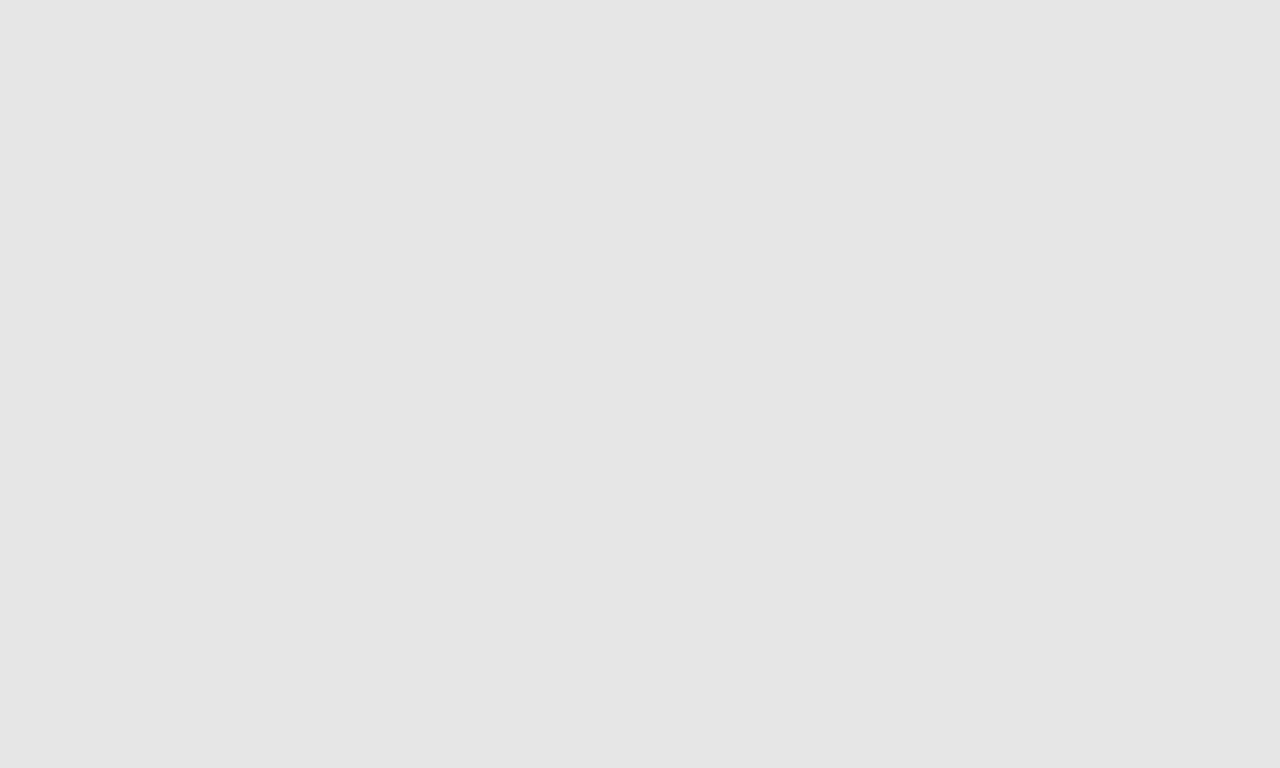
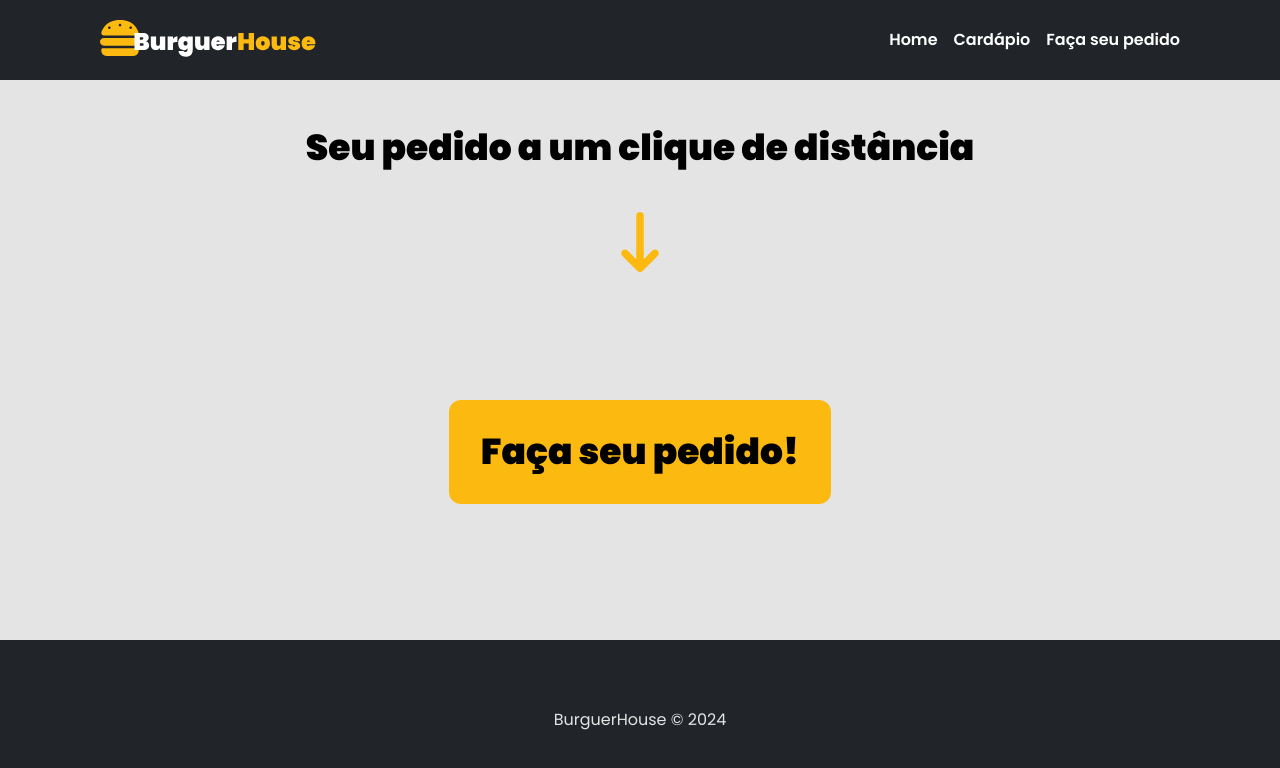
Before and after one commit to oMatheus-Farias/house-burguer-web, a React (Vite) app: page /order in a window 1280 px wide. Before the commit this address had no page. Shown: the top 768 px of the page. Built offline with nearby package versions, Linux system fonts and the light colour scheme.

Commit message:
feat: add Order Page

```diff
--- /dev/null
+++ b/src/pages/order-page/index.jsx
@@ -0,0 +1,46 @@
+import React, { useContext } from "react";
+import { ScreenSizeContext } from "../../contexts/screen-size-context";
+
+import HeaderMenuMobile from "../../components/header-menu-mobile";
+import HeaderMenuDesktop from "../../components/header-menu-desktop";
+import Footer from "../../components/footer";
+
+import { FaArrowDownLong } from "react-icons/fa6";
+
+const OrderPage = () => {
+  const { desktop } = useContext(ScreenSizeContext);
+
+  return (
+    <div className="flex flex-col min-h-screen relative">
+      {desktop !== null ? (
+        desktop ? (
+          <HeaderMenuDesktop />
+        ) : (
+          <HeaderMenuMobile />
+        )
+      ) : null}
+
+      <main className="flex-1 h-heightMinusHeader">
+        <div className="w-full flex flex-col items-center px-4">
+          <div className="flex flex-col items-center gap-11">
+            <h1 className="text-center mt-12 text-xl md:text-4xl font-black">
+              Seu pedido a um clique de distância
+            </h1>
+
+            <FaArrowDownLong size={60} color="#FCBA11" />
+          </div>
+
+          <button className="absolute top-[50%] bg-primary rounded-xl text-2xl sm:text-4xl font-black p-8 max-w-[90%] hover:scale-105 duration-150">
+            Faça seu pedido!
+          </button>
+        </div>
+      </main>
+
+      <div className="mt-10">
+        <Footer />
+      </div>
+    </div>
+  );
+};
+
+export default OrderPage;
--- a/src/routes/routes.tsx
+++ b/src/routes/routes.tsx
@@ -3,12 +3,14 @@ import { Route, Routes } from "react-router-dom";
 
 import HomePage from "../pages/home-page";
 import MenuPage from "../pages/menu-page";
+import OrderPage from "../pages/order-page";
 
 const AppRoutes = () => {
   return (
     <Routes>
       <Route path="/" element={<HomePage />} />
       <Route path="/menu" element={<MenuPage />} />
+      <Route path="/order" element={<OrderPage />} />
     </Routes>
   );
 };
```
